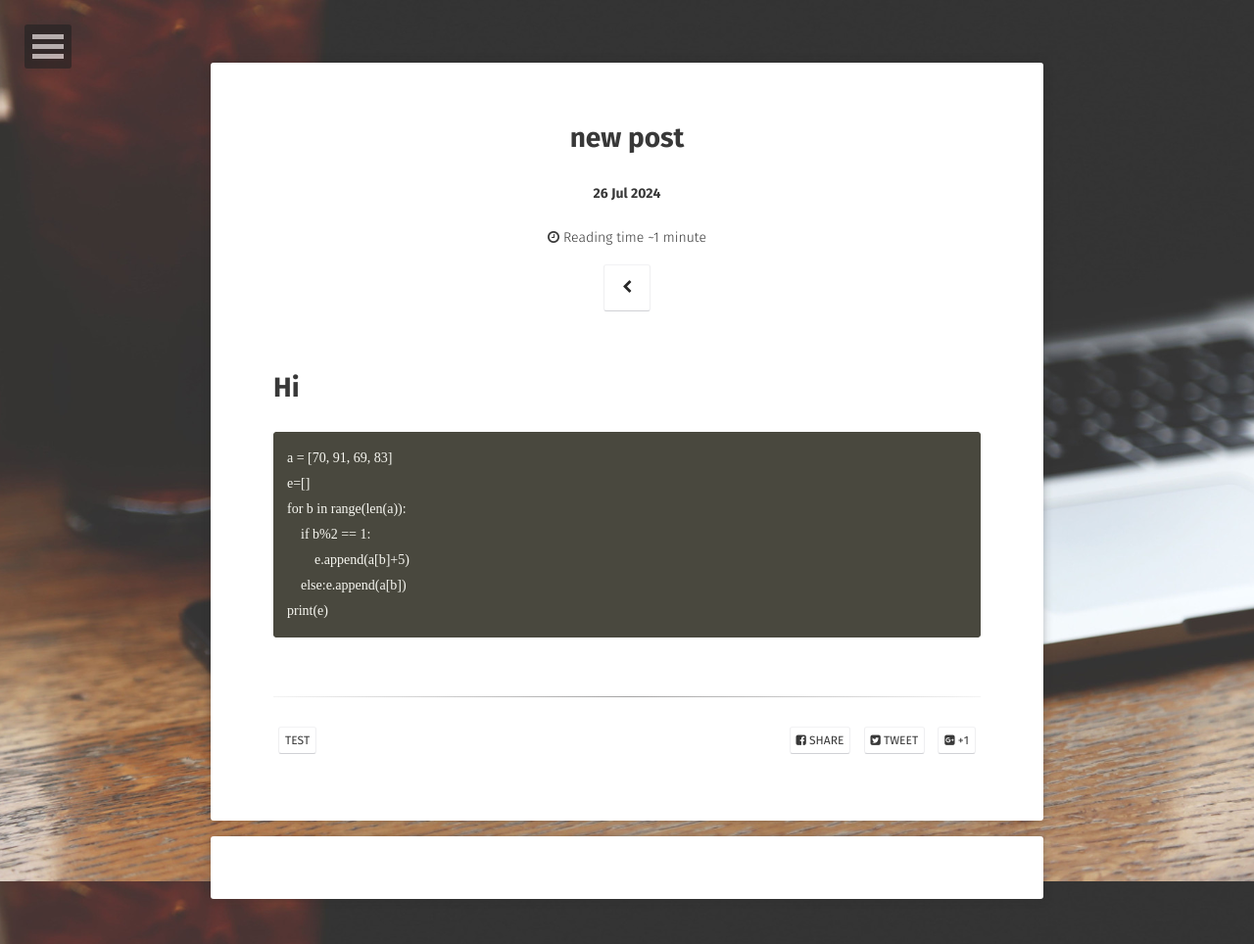
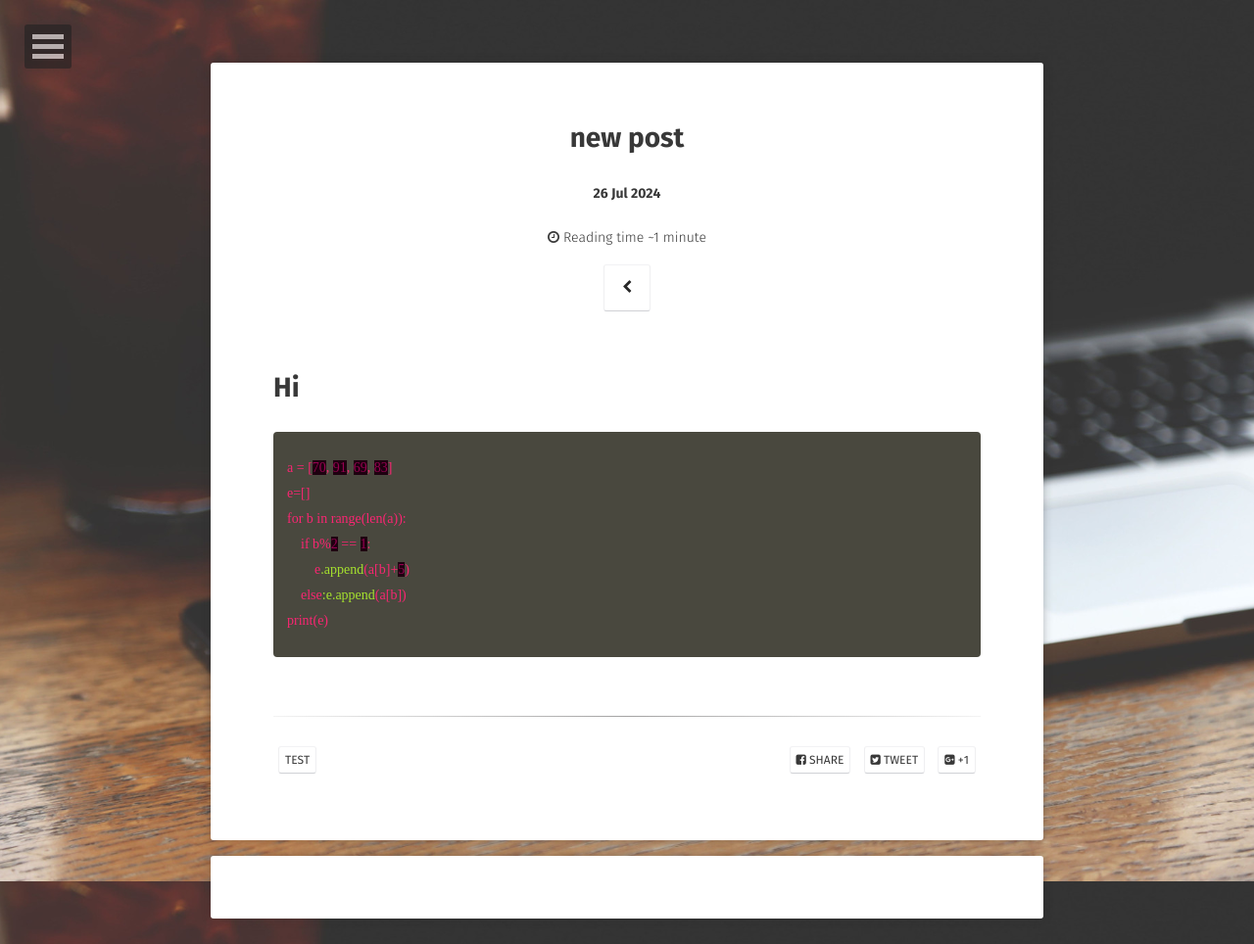
Before and after one commit to aa2245/aa2245.github.com, a Jekyll site: the page built from _posts/2024-07-06-new-post.md, in a window 1280 px wide. Shown: the whole page at 98% size. Built offline with Jekyll 4.4.1, drawn with Linux system fonts in a browser that asks for light colours; some web fonts are replaced; comment, search, counter and statistics services are not loaded.

Commit message:
Update 2024-07-06-new-post.md

```diff
--- a/_posts/2024-07-06-new-post.md
+++ b/_posts/2024-07-06-new-post.md
@@ -9,7 +9,7 @@ comments: true
 
 # Hi
 
-~~~
+{% highlight css %}
 a = [70, 91, 69, 83]
 e=[]
 for b in range(len(a)):
@@ -17,4 +17,4 @@ for b in range(len(a)):
         e.append(a[b]+5)
     else:e.append(a[b])
 print(e)
-~~~
+{% endhighlight %}
```
